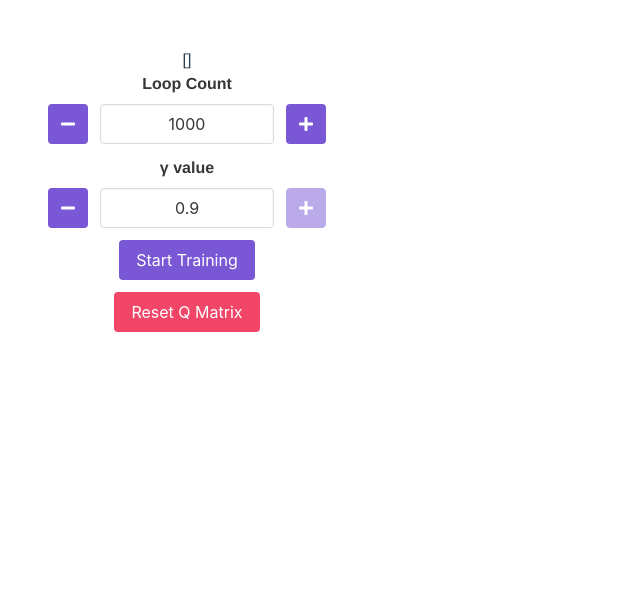
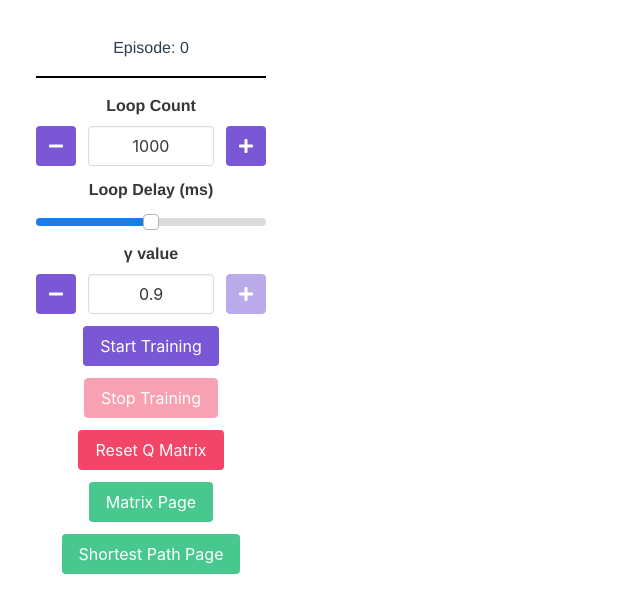
Before and after one commit to ugurcanatas/q-learning-js-example, a Vue app: page /train-page in a window 1280 px wide. Shown: the top 612 px of the page, without its empty margins (0-640 px from the left). Built offline with nearby package versions, Linux system fonts and the light colour scheme.

Commit message:
Training page completed.

```diff
--- a/src/router/index.js
+++ b/src/router/index.js
@@ -2,6 +2,7 @@ import Vue from "vue";
 import VueRouter from "vue-router";
 import MatrixCreator from "../views/MatrixCreator.vue";
 import TrainPage from "../views/TrainPage.vue";
+import ShortestPathPage from "../views/ShortestPathPage.vue";
 
 Vue.use(VueRouter);
 
@@ -14,10 +15,12 @@ const routes = [
   {
     path: "/train-page",
     name: "TrainPage",
-    // route level code-splitting
-    // this generates a separate chunk (about.[hash].js) for this route
-    // which is lazy-loaded when the route is visited.
     component: TrainPage,
+  },
+  {
+    path: "/shotest-path",
+    name: "ShortestPathPage",
+    component: ShortestPathPage,
   },
 ];
 
--- a/src/views/About.vue
+++ /dev/null
@@ -1,5 +0,0 @@
-<template>
-  <div class="about">
-    <h1>This is an about page</h1>
-  </div>
-</template>
--- a/src/views/MatrixCreator.vue
+++ b/src/views/MatrixCreator.vue
@@ -1,9 +1,9 @@
 <template>
   <div>
-    <div class="columns">
+    <div class="columns" style="height: 100vh">
       <div style="background-color: #fafafa" class="column is-3 py-6 px-6">
         <div class="column">
-          <h1>Tools</h1>
+          <h1 class="is-size-3 mb-4">Options</h1>
           <div class="field">
             <label class="label">Grid Row/Col</label>
             <div class="control">
@@ -57,19 +57,19 @@
           </div>
         </div>
       </div>
-      <div class="column py-6">
+      <div class="column py-6 grid-container">
         <div v-if="!renderGrid">EMPTY</div>
-        <div v-else class="container grid-container">
+        <div v-else class="container">
           <div
-            class="gridRow px-6 mb-4"
+            class="gridRow px-6"
             v-for="(item, i) in getMatrix"
             :key.sync="i"
           >
             <div
-              :style="`transform: translateX(${
-                j * 100 + 12 * j
-              }px); background-color: ${mItem.color};`"
-              class="singleGridItem box"
+              :style="`transform: translateX(${j * 100}px); background-color: ${
+                mItem.color
+              };`"
+              class="singleGridItem box no-radius"
               v-for="(mItem, j) in item"
               :key.sync="j"
               @click="gridItemClicked(i, j)"
@@ -183,5 +183,11 @@ export default {
 
 .grid-container {
   overflow-x: scroll;
+  height: 100%;
+}
+
+.no-radius {
+  border-radius: 0px !important;
+  border: 1px solid whitesmoke;
 }
 </style>
--- /dev/null
+++ b/src/views/ShortestPathPage.vue
@@ -0,0 +1,28 @@
+<template>
+  <div class="columns">
+    <div class="column is-3 py-6 px-6">
+      {{ getQValues }}
+    </div>
+    <div class="column">
+      {{ getQValues }}
+    </div>
+  </div>
+</template>
+
+<script>
+import { mapGetters } from "vuex";
+export default {
+  data() {
+    return {};
+  },
+  computed: {
+    ...mapGetters(["getMatrix", "getQValues"]),
+  },
+  methods: {
+    findShortestPath: function () {},
+  },
+};
+</script>
+
+<style>
+</style>
--- a/src/views/TrainPage.vue
+++ b/src/views/TrainPage.vue
@@ -1,10 +1,22 @@
 <template>
-  <div class="columns py-6 px-6">
-    <div class="column is-3">
-      {{ getQValues }}
+  <div class="columns">
+    <div class="column is-3 py-6 px-6">
+      <div class="field">
+        <span>Episode: {{ episodeText }}</span>
+      </div>
+      <div style="height: 2px; background-color: black" class="my-4"></div>
       <b-field label="Loop Count">
         <b-numberinput v-model="loopCount" step="100" min="500" max="2000">
         </b-numberinput>
+      </b-field>
+      <b-field label="Loop Delay (ms)">
+        <b-slider
+          type="is-info"
+          v-model="loopTimerValue"
+          :step="100"
+          :max="2000"
+          :min="1"
+        ></b-slider>
       </b-field>
       <b-field label="γ value">
         <b-numberinput
@@ -19,15 +31,34 @@
       </b-field>
       <div class="field">
         <b-button
-          @click="startTraining"
+          class="mb-3"
+          @click="startWorker"
           :loading="isTrainingStarted"
           type="is-link"
           >Start Training</b-button
+        >
+        <b-button
+          @click="stopWorker"
+          :disabled="!isTrainingStarted"
+          type="is-danger"
+          >Stop Training</b-button
         >
       </div>
       <div class="field">
         <b-button @click="resetQMatrix" type="is-danger"
           >Reset Q Matrix</b-button
+        >
+      </div>
+      <div class="field">
+        <router-link to="/"
+          ><b-button type="is-success">Matrix Page</b-button></router-link
+        >
+      </div>
+      <div class="field">
+        <router-link to="/shotest-path"
+          ><b-button type="is-success"
+            >Shortest Path Page</b-button
+          ></router-link
         >
       </div>
     </div>
@@ -55,6 +86,8 @@ import { mapGetters } from "vuex";
 export default {
   data() {
     return {
+      episodeText: 0,
+      loopTimerValue: 1000,
       isTrainingStarted: false,
       epsilonModel: 0.9,
       loopCount: 1000,
@@ -143,12 +176,26 @@ export default {
       }
       return [new_row_index, new_col_index];
     },
-    startTraining: function () {
+    stopWorker: function () {
+      this.isTrainingStarted = false;
+    },
+    startWorker: function () {
       this.isTrainingStarted = true;
+      //console.log(this.loopTimerValue);
+      //setTimeout(this.startTraining(), 10);
+      this.startTraining();
+    },
+    timer: function (ms) {
+      return new Promise((res) => setTimeout(res, ms));
+    },
+    startTraining: async function () {
       const discountFactor = 0.9;
       const learningRate = 0.9;
 
       for (let i = 0; i < this.loopCount; i++) {
+        if (!this.isTrainingStarted) {
+          break;
+        }
         let [rowIndex, colIndex] = this.getStartLocation();
 
         while (!this.isTerminalState(rowIndex, colIndex)) {
@@ -179,7 +226,11 @@ export default {
             oldQValue;
           let newQValue = learningRate * tempDiff + oldQValue;
           this.Q_VALUES[oldRow][oldCol][actionIndex] = newQValue;
+          await this.timer(this.loopTimerValue);
+          //console.log("New Q Value", newQValue);
         }
+        //console.log("Episode: ", i);
+        this.episodeText = i;
       }
       console.log("Training Done !", this.Q_VALUES);
       this.isTrainingStarted = false;
```
Also changed, not shown: src/views/Home.vue (deleted, +0 -18 lines).
